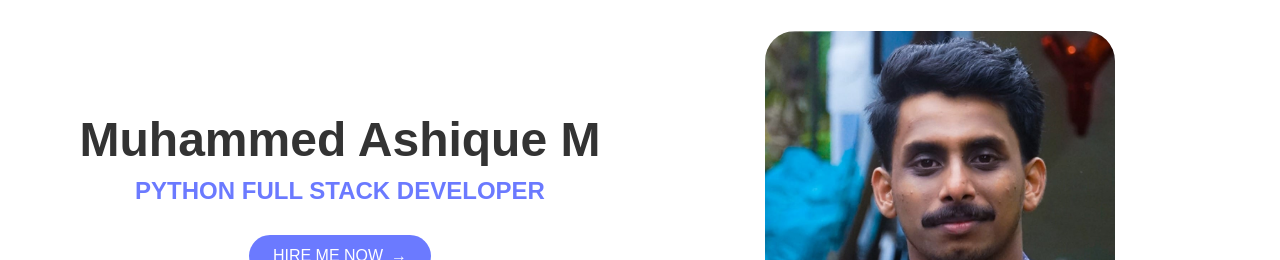
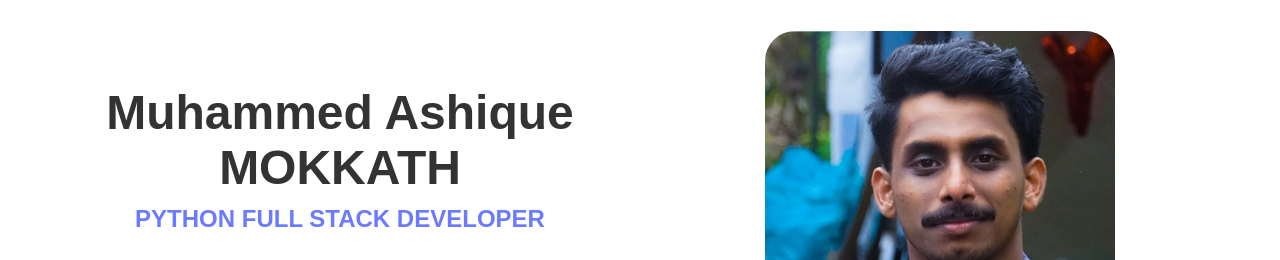
Before and after one commit to muhdashique/ashiqueportfolio, a plain HTML site: page index.html in a window 1280 px wide. Shown: the part 124-384 px from the top of the page. Drawn offline with Linux system fonts and the light colour scheme.

Commit message:
changes in name

```diff
--- a/index.html
+++ b/index.html
@@ -996,7 +996,7 @@ input {
 
     <section class="hero">
         <div class="hero-content">
-            <h1> Muhammed Ashique M</h1>
+            <h1> Muhammed Ashique MOKKATH</h1>
             <h2>PYTHON FULL STACK DEVELOPER</h2>
             <a href="#" class="hire-button">HIRE ME NOW</a>
             <div class="social-links">
```
Also changed, not shown: contact.html (+1 -1 lines).
